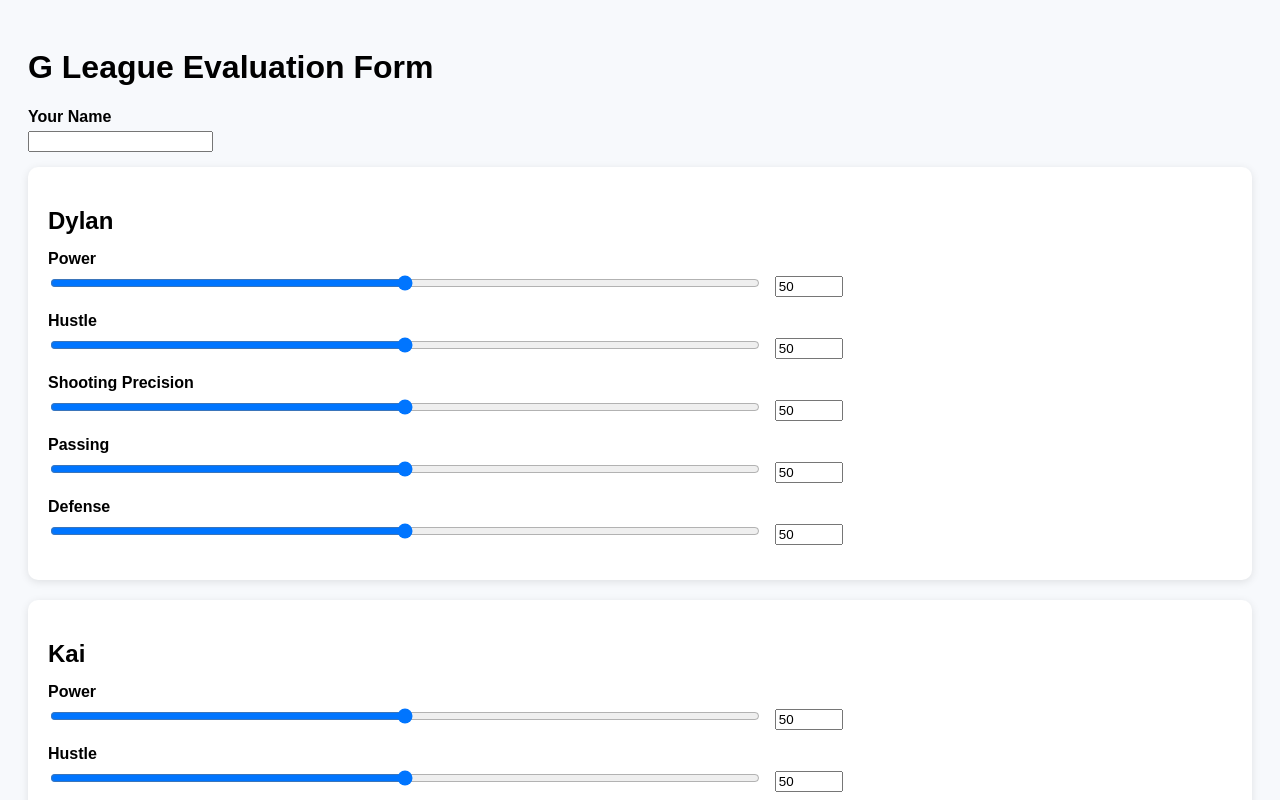
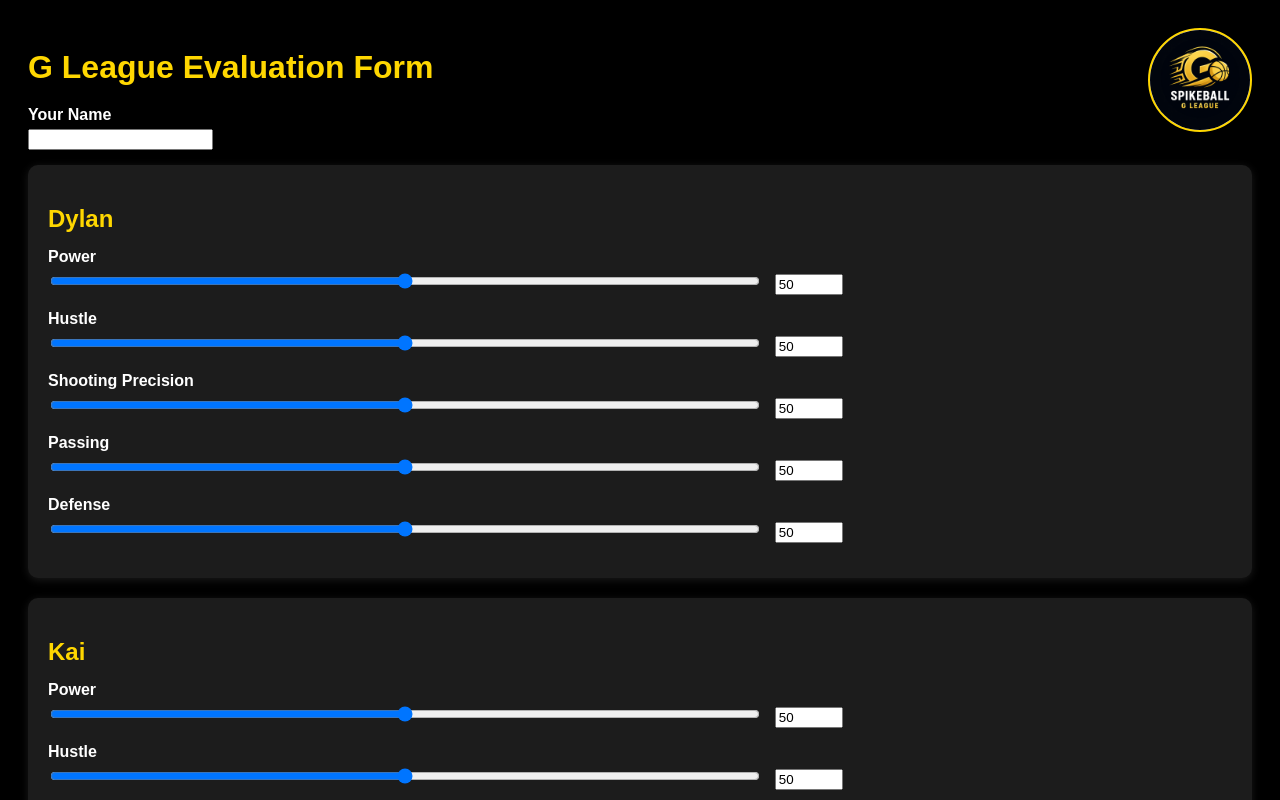
Before and after one commit to TronPotions/classmate_feedback, a plain HTML site: page index.html in a window 1280 px wide. Shown: the top 800 px of the page. Drawn offline with Linux system fonts and the light colour scheme.

Commit message:
Update index.html

```diff
--- a/index.html
+++ b/index.html
@@ -7,18 +7,36 @@
   <style>
     body {
       font-family: Arial, sans-serif;
-      background-color: #f7f9fc;
+      background-color: #000; /* Black background */
+      color: #fff; /* White text */
       padding: 20px;
+      position: relative;
+    }
+    .logo {
+      position: absolute;
+      top: 20px;
+      right: 20px;
+      width: 100px;
+      height: 100px;
+      border-radius: 50%; /* Makes it a circle */
+      object-fit: cover; /* Ensures the image fits inside the circle */
+      border: 2px solid #FFD700; /* Optional: a gold border around logo */
+      background-color: white; /* Optional: fallback background */
     }
     .classmate {
-      background-color: #fff;
+      background-color: #1c1c1c; /* Dark gray background */
       padding: 20px;
       margin-bottom: 20px;
       border-radius: 10px;
-      box-shadow: 0 2px 8px rgba(0, 0, 0, 0.1);
+      box-shadow: 0 2px 8px rgba(255, 255, 255, 0.1); /* Soft white shadow */
+    }
+    h1 {
+      margin-bottom: 20px;
+      color: #FFD700; /* Gold color */
     }
     h2 {
       margin-bottom: 10px;
+      color: #FFD700; /* Gold color */
     }
     .category {
       margin: 15px 0;
@@ -40,16 +58,21 @@
       font-size: 16px;
       border: none;
       border-radius: 5px;
-      background-color: #007BFF;
-      color: white;
+      background-color: #FFD700; /* Gold button */
+      color: black;
       cursor: pointer;
+      font-weight: bold;
     }
     button:hover {
-      background-color: #0056b3;
+      background-color: #e6c200; /* Slightly darker gold when hovering */
     }
   </style>
 </head>
 <body>
+
+  <!-- Logo at top right -->
+  <img src="G_League.png" alt="G League Logo" class="logo" />
+
   <h1>G League Evaluation Form</h1>
 
   <form id="feedbackForm" action="https://getform.io/f/bwnqpwma" method="POST">
@@ -59,6 +82,7 @@
     </div>
 
     <div id="formContent"></div>
+
     <button type="submit">Submit</button>
   </form>
 
```
